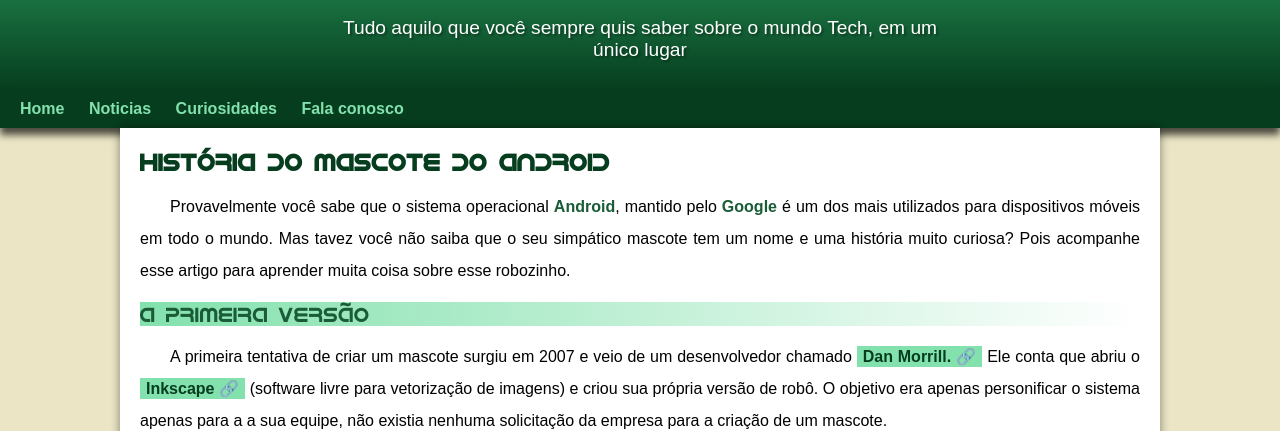
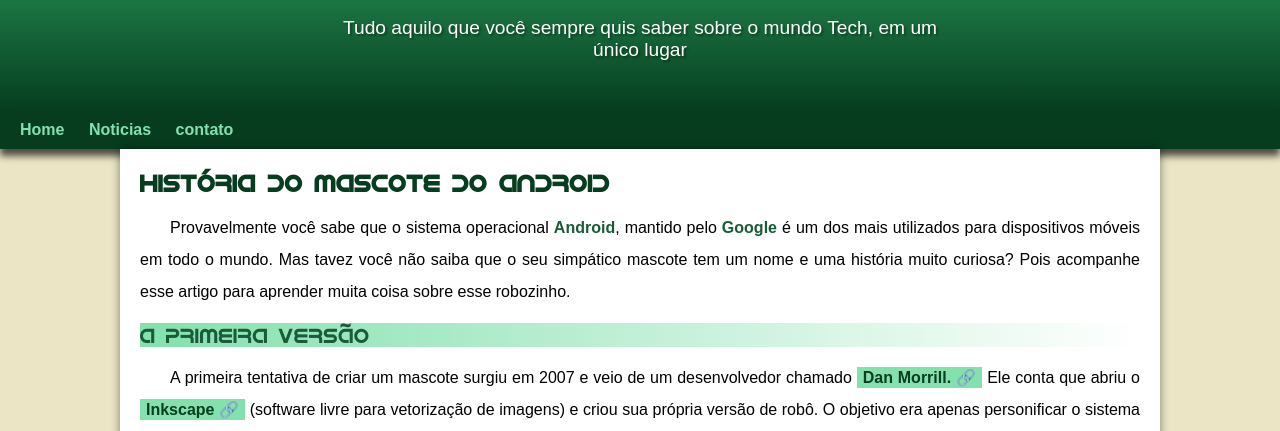
Before and after one commit to luisoliveirafilho/android-page, a plain HTML site: page index.html in a window 1280 px wide. Shown: the part 100-531 px from the top of the page. Drawn offline with Linux system fonts and the light colour scheme.

Commit message:
problema de padding corrigido

```diff
--- a/estilo/style.css
+++ b/estilo/style.css
@@ -62,7 +62,7 @@ header > p{
     padding-right:10px ;
     padding-left:10px ;
     margin: auto;
-    margin-bottom: 30px;
+    padding-bottom: 50px;
     text-shadow: 2px 2px 2px rgba(0, 0, 0, 0.329);
 
 
--- a/index.html
+++ b/index.html
@@ -22,8 +22,7 @@
     <nav>
         <a href="#">Home</a>
         <a href="#">Noticias</a>
-        <a href="#">Curiosidades</a>
-        <a href="#">Fala conosco</a>
+        <a href="#">contato</a>
 
     </nav>
     <main>
```
